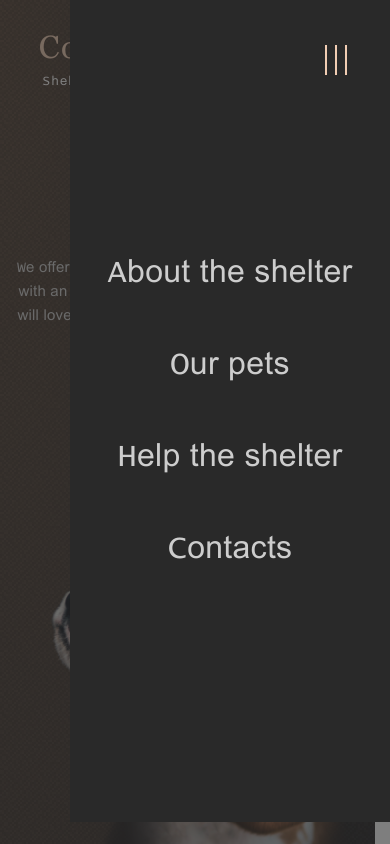
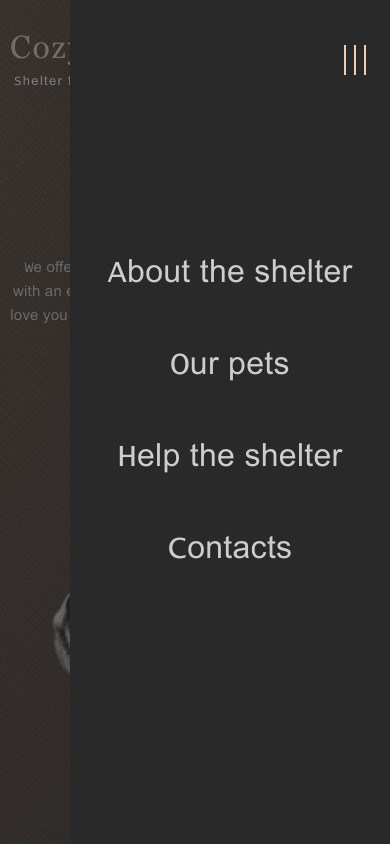
Before and after one commit to let2log/rolling-scopes-school, a website built with Vite: page src/main/index.html in a window 390 px wide. Both pictures are taken after a click on the label 336 px from the left and 60 px from the top of the page. Shown: the top 844 px of the page. Built offline with nearby package versions, Linux system fonts and the light colour scheme.

Commit message:
fix: mobile menu height

```diff
--- a/src/css/header.css
+++ b/src/css/header.css
@@ -85,7 +85,7 @@
 
 @media screen and (min-width: 310px) and (max-width: 767px) {
   .header__wrapper {
-    justify-content: space-around;
+    justify-content: space-between;
     gap: 40px;
   }
 
@@ -99,6 +99,7 @@
     align-items: center;
     width: 30px;
     height: 26px;
+    margin-right: 10px;
     cursor: pointer;
     z-index: 12;
     transition: all ease 0.5s;
@@ -130,6 +131,7 @@
     right: -9999px;
     top: 0;
     width: 320px;
+    height: 100vh;
     margin: 0;
     padding: 248px 0 246px 0;
     text-align: center;
--- a/src/script.js
+++ b/src/script.js
@@ -28,13 +28,10 @@ function showMenu() {
 }
 
 function showOverlay() {
+  let scrollSize = window.innerWidth - document.documentElement.clientWidth;
   overlay.classList.add('overlay__show');
   document.documentElement.style.overflow = 'hidden';
-  if (navigator.userAgent.match(/Android|webOS|iPhone|iPad|iPod|BlackBerry|BB|PlayBook|IEMobile|Windows Phone|Kindle|Silk|Opera Mini/i)) {
-    document.documentElement.style.paddingRight = '0';
-  } else {
-    document.documentElement.style.paddingRight = '15px';
-  }
+  document.documentElement.style.paddingRight = `${scrollSize}px`;
 }
 
 function hideOverlay() {
```
